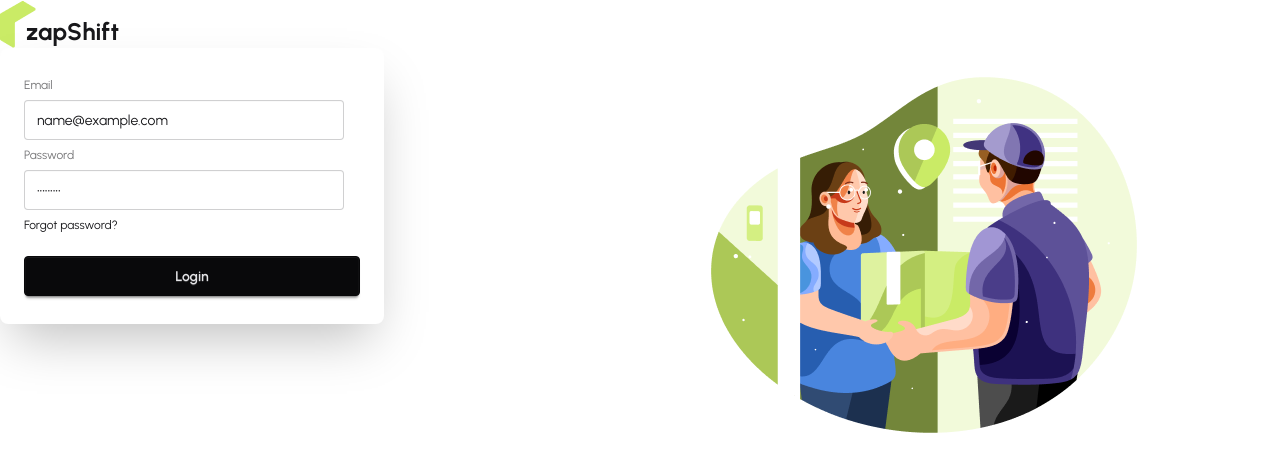
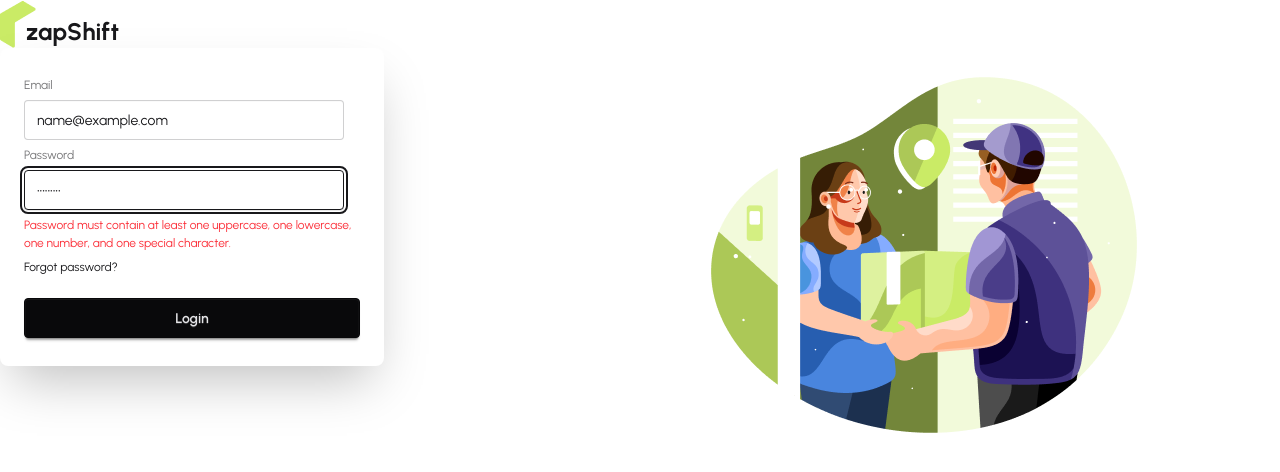
Before and after one commit to AyanSujon/zap-shift-client, a React (Vite) app: page /login in a window 1280 px wide. Both pictures are taken after typing "name@example.com", "Sample123" into the empty fields and a click on the button "Login". Shown: the top 472 px of the page. Built offline with nearby package versions, Linux system fonts and the light colour scheme.

Commit message:
added login page functionalities

```diff
--- a/src/pages/Auth/Login/Login.jsx
+++ b/src/pages/Auth/Login/Login.jsx
@@ -3,7 +3,7 @@ import { useForm } from 'react-hook-form';
 
 const Login = () => {
 
-    const { register, handleSubmit } = useForm();
+    const { register, handleSubmit,  formState: { errors } } = useForm();
 
     const handleLogin = (data) => {
         console.log("After Submit: ", data);
@@ -17,11 +17,19 @@ const Login = () => {
                 <fieldset className="fieldset">
                     {/* Eamil Field */}
                     <label className="label">Email</label>
-                    <input type="email" {...register('email')} className="input" placeholder="Email" />
+                    <input type="email" {...register('email', {required: true})} className="input" placeholder="Email" />
+                    {
+                        errors.email?.type === 'required' && (<p className='text-red-500'>Eamil is required.</p>)
+                    }
 
                     {/* password Field */}
                     <label className="label">Password</label>
-                    <input type="password" {...register('password')} className="input" placeholder="Password" />
+                    <input type="password" {...register('password', {required: true, minLength: 6, pattern: /^(?=.*[a-z])(?=.*[A-Z])(?=.*\d)(?=.*[^A-Za-z0-9]).{6,}$/})} className="input" placeholder="Password" />
+                    {errors.password?.type === 'required' && (<p className='text-red-500'>Password is required.</p>)}
+                    {errors.password?.type === 'minLength' && (<p className='text-red-500'>Password must be 6 characters or longer.</p>)}
+                    {errors.password?.type === 'pattern' && (<p className='text-red-500'>Password must contain at least one uppercase, one lowercase, one number, and one special character.</p>)}
+
+
                     <div><a className="link link-hover">Forgot password?</a></div>
                     <button className="btn btn-neutral mt-4">Login</button>
                 </fieldset>
```
